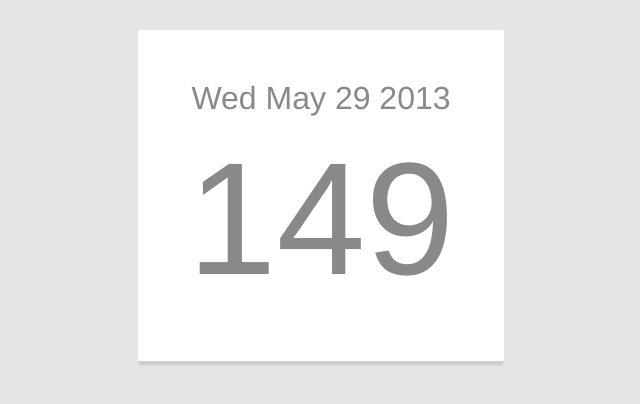
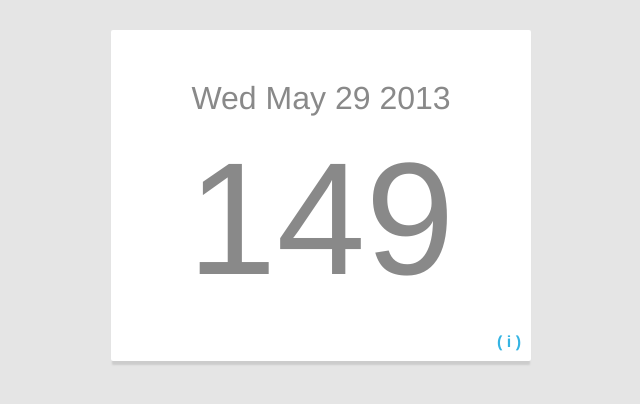
Before and after one commit to catdad/JulianDate, a plain HTML site: page index.html in a window 1280 px wide. Shown: the whole page, without its empty margins (319-959 px from the left). Drawn offline with Linux system fonts and the light colour scheme.

Commit message:
added support for info text

```diff
--- a/index.html
+++ b/index.html
@@ -4,7 +4,6 @@
 	<meta http-equiv="Content-Type" content="text/html; charset=utf-8">
 	<!--The viewport meta tag is used to improve the presentation and behavior of the samples
 	on iOS devices-->
-	<!--meta name="viewport" content="initial-scale=1, maximum-scale=1,user-scalable=no"/ -->
 	<meta name="viewport" content="width=device-width, initial-scale=1, maximum-scale=1, user-scalable=no"/>
 	<meta http-equiv="X-UA-Compatible" content="IE=edge,chrome=1" />
 	<meta name="apple-mobile-web-app-capable" content="yes">
@@ -15,9 +14,15 @@
 </head>
 
 <body>
-	<div id="card">
-		<div id="date">Jan 15, 2013</div>
-		<div id="julian">149</div>
+	<div class="card">
+		<div id="date"></div>
+		<div id="julian"></div>
+		<div id="info">( i )</div>
+	</div>
+
+	<div class="info card hide">
+		This is explanatory text about what the hell this site is.
+		<div id="close">( x )</div>
 	</div>
 
 	<script src="julian.js" type="text/javascript"></script>
--- a/julian.js
+++ b/julian.js
@@ -52,5 +52,19 @@
 		}
 	}
 
+	window.julian = julian;
 	julian.displayJulian().displayDate();
+
+	var showInfo = function(){
+		var card = document.getElementsByClassName("info card")[0];
+		card.classList.remove("hide");
+	}
+
+	var hideInfo = function(){
+		var card = document.getElementsByClassName("info card")[0];
+		card.classList.add("hide");
+	}
+
+	document.getElementById("info").onclick = showInfo;
+	document.getElementById("close").onclick = hideInfo;
 })();
--- a/page.css
+++ b/page.css
@@ -10,16 +10,19 @@ body{
 	color: #898989;
 	font-family: 'Helvetica', 'Helvetica Neue', sans-serif;
 	font-size: 1em;
-
 	text-align: center;
 }
 
-#card{
-	margin: 30px;
+.hide{ display: none !important; }
+.show{ display: block; }
+
+.card{
+	position: relative;
+	margin: 30px auto;
 	padding: 50px;
 	background-color: white;
-	display: inline-block;
-
+	display: block;
+	width: 20em;
 	box-shadow: 0px 5px 2px -1px #ccc;
 	border-radius: 2px;
 }
@@ -32,3 +35,17 @@ body{
 #julian{
 	font-size: 10em;
 }
+
+#info, #close{
+	position: absolute;
+	font-weight: bold;
+
+	bottom: 0px;
+	right: 0px;
+	padding: 10px;
+
+	cursor: pointer;
+}
+
+#info{ color: #35b4e3; }
+#close{ color: red; }
```
